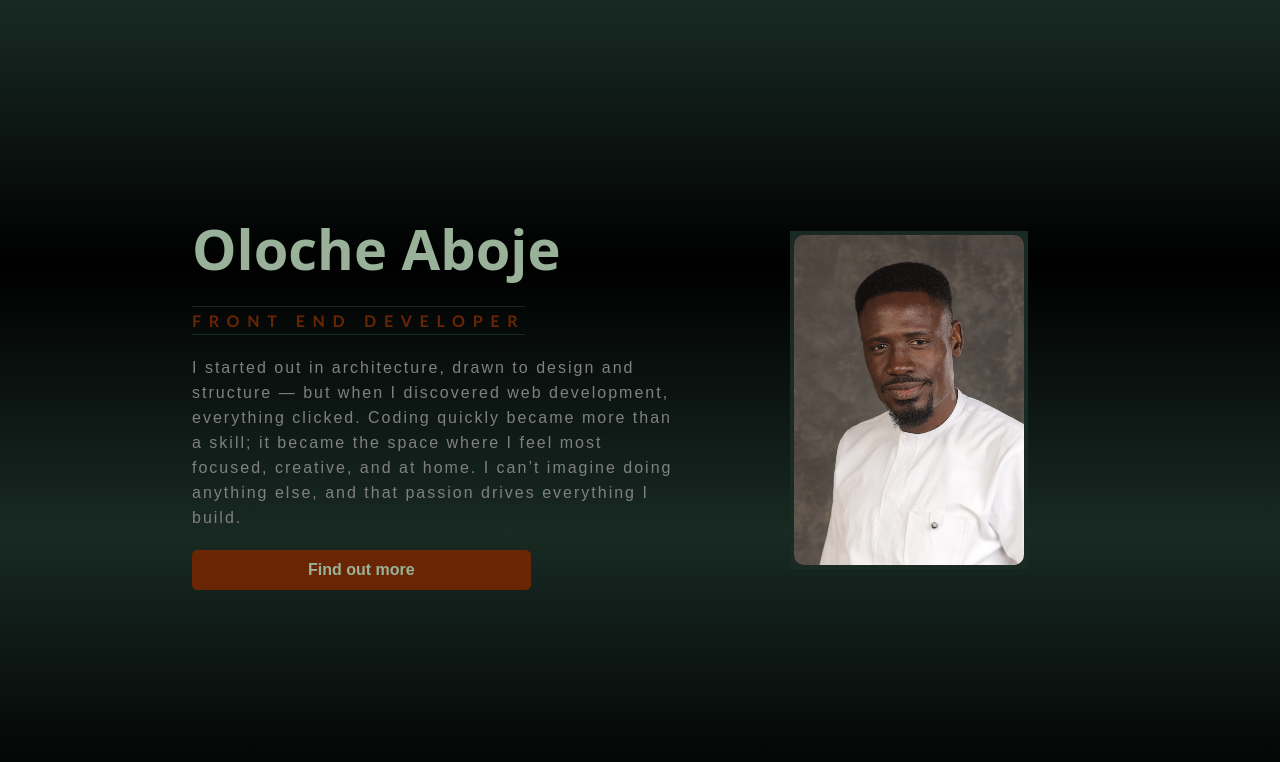
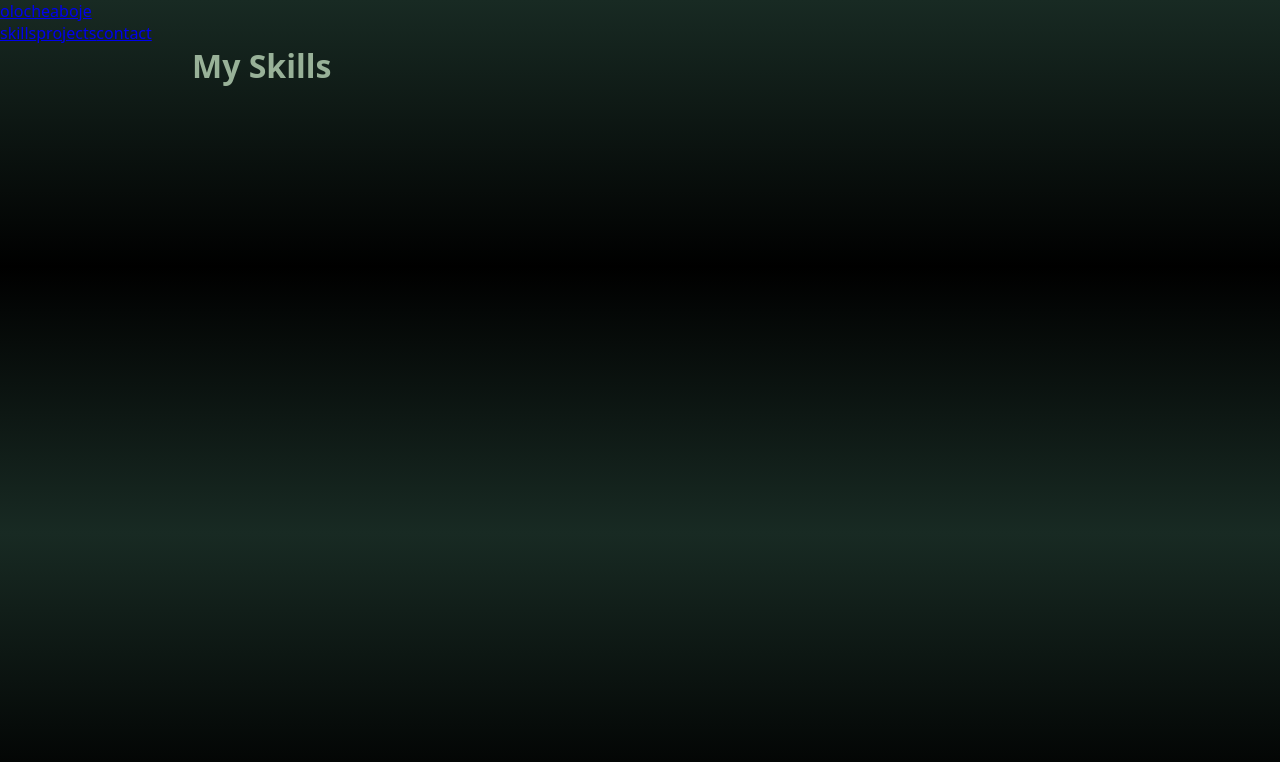
Before and after one commit to accdev1694/react-portfolio, a React (Vite) app: page /my-skills in a window 1280 px wide. Shown: the top 762 px of the page. Built offline with nearby package versions, Linux system fonts and the light colour scheme.

Commit message:
create routes and links with section components

```diff
--- a/package.json
+++ b/package.json
@@ -11,7 +11,8 @@
   },
   "dependencies": {
     "react": "^19.0.0",
-    "react-dom": "^19.0.0"
+    "react-dom": "^19.0.0",
+    "react-router-dom": "^7.5.0"
   },
   "devDependencies": {
     "@eslint/js": "^9.21.0",
--- a/src/App.jsx
+++ b/src/App.jsx
@@ -1,10 +1,23 @@
 import AboutMe from "./components/AboutMe";
+import ContactMe from "./components/ContactMe";
+import MyProjects from "./components/MyProjects";
+import MySkills from "./components/MySkills";
+import { BrowserRouter as Router, Routes, Route, Link } from "react-router-dom";
+import Navbar from "./components/Navbar";
 
 function App() {
   return (
-    <div className="main-container">
-      <AboutMe />
-    </div>
+    <Router>
+      <Navbar />
+      <div className="main-container">
+        <Routes>
+          <Route path="/" element={<AboutMe />} />
+          <Route path="/my-skills" element={<MySkills />} />
+          <Route path="/my-projects" element={<MyProjects />} />
+          <Route path="/contact-me" element={<ContactMe />} />
+        </Routes>
+      </div>
+    </Router>
   );
 }
 
--- a/src/components/AboutMe.jsx
+++ b/src/components/AboutMe.jsx
@@ -4,7 +4,7 @@ const AboutMe = () => {
   return (
     <div className="about-me">
       <div className="left-intro">
-        <h1 className="name">Oloche Aboje</h1>
+        <h1 className="main-section-heading">Oloche Aboje</h1>
         <h2 className="career">FRONT END DEVELOPER</h2>
         <p className="introduction">
           I started out in architecture, drawn to design and structure — but
--- /dev/null
+++ b/src/components/ContactMe.jsx
@@ -0,0 +1,5 @@
+const ContactMe = () => {
+    return ( <div className="contact-me"><h1>Contact Me</h1></div> );
+}
+
+export default ContactMe;
--- /dev/null
+++ b/src/components/MyProjects.jsx
@@ -0,0 +1,5 @@
+const MyProjects = () => {
+    return ( <div className="my-projects"><h1>My Projects</h1></div> );
+}
+
+export default MyProjects;
--- /dev/null
+++ b/src/components/MySkills.jsx
@@ -0,0 +1,7 @@
+const MySkills = () => {
+    return ( <div className="my-skills">
+        <h1>My Skills</h1>
+    </div> );
+}
+
+export default MySkills;
--- /dev/null
+++ b/src/components/Navbar.jsx
@@ -0,0 +1,18 @@
+import { Link } from "react-router-dom";
+
+const Navbar = () => {
+  return (
+    <div className="navbar">
+      <Link to="/" className="logo">
+        oloche<span className="a-colorchange">a</span>boje
+      </Link>
+      <div className="navlist">
+        <Link to="./my-skills">skills</Link>
+        <Link to="./my-projects">projects</Link>
+        <Link to="./contact-me">contact</Link>
+      </div>
+    </div>
+  );
+};
+
+export default Navbar;
--- a/src/index.css
+++ b/src/index.css
@@ -52,7 +52,7 @@ body {
   padding-top: none;
 }
 
-h1.name {
+h1.main-section-heading {
   margin-bottom: var(--spacing-xxl);
   font-size: 3.5rem;
 }
```
Also changed, not shown: 1 other file (tests, documents, lock files or other folders).
